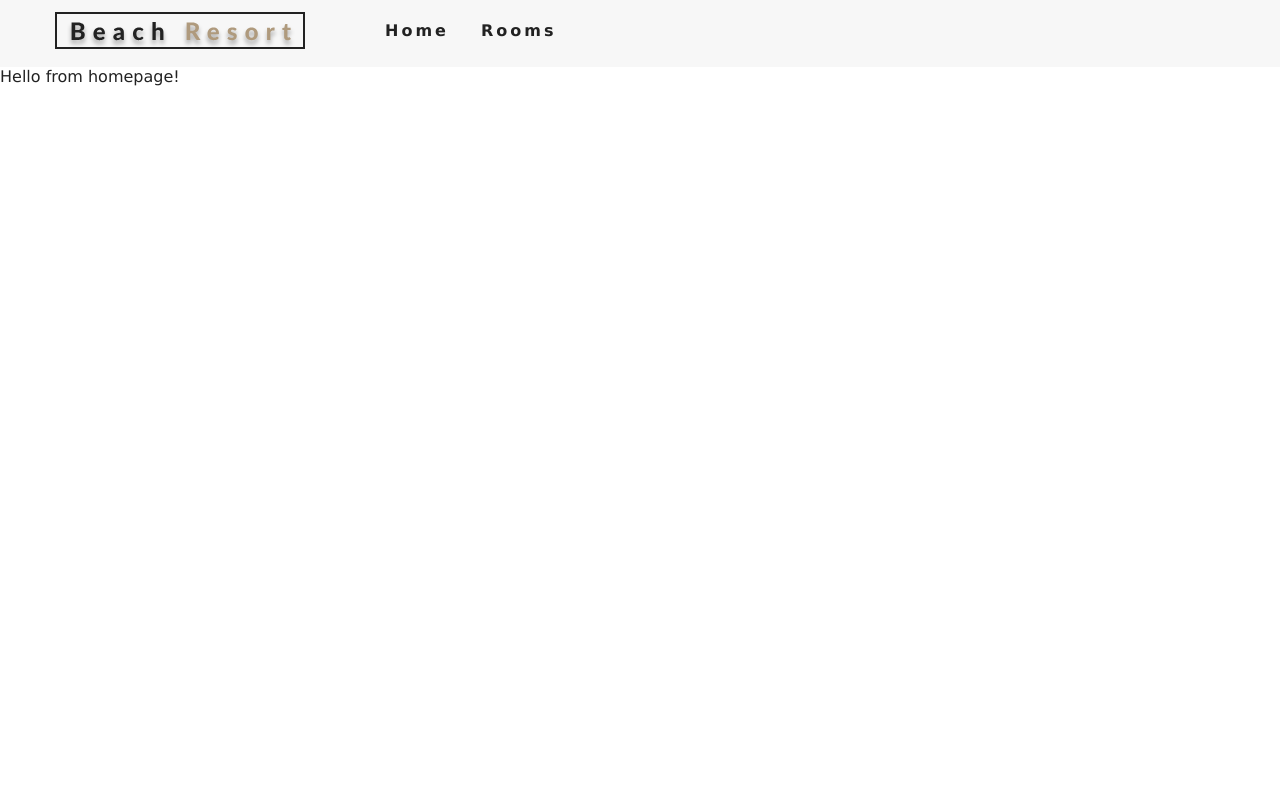
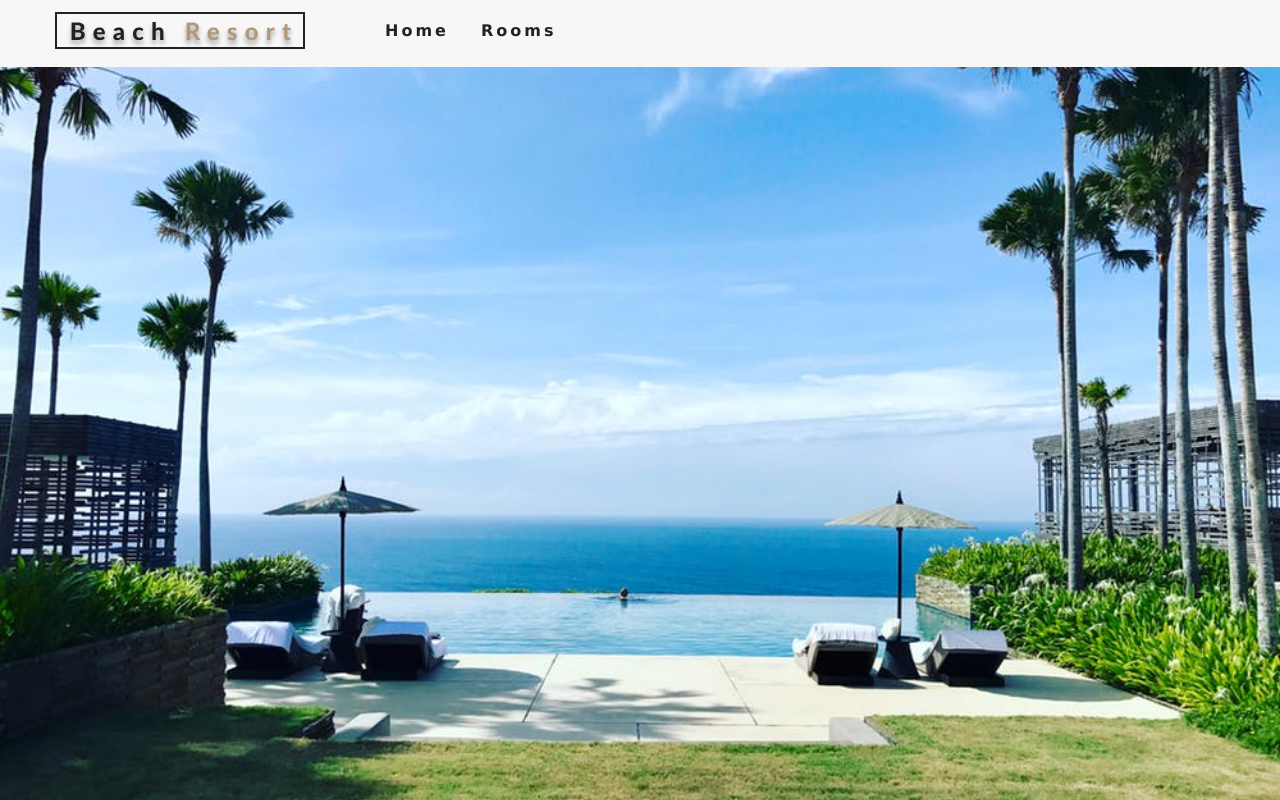
Before and after one commit to Lelen91/resort, a React (Create React App) app: page / in a window 1280 px wide. Built offline with nearby package versions, Linux system fonts and the light colour scheme.

Commit message:
add hero component

```diff
--- /dev/null
+++ b/src/components/Hero.js
@@ -0,0 +1,13 @@
+import React from 'react'
+
+export default function Hero({ children, className }) {
+  return (
+    <header className={className}>
+      {children}
+    </header>
+  )
+}
+
+Hero.defaultProps = {
+  className: 'defaultHero'
+}
--- a/src/pages/Error.js
+++ b/src/pages/Error.js
@@ -1,7 +1,8 @@
 import React from "react";
+import Hero from '../components/Hero';
 
 const Error = () => {
-  return <div>Oops... something went wrong!</div>;
+  return <Hero />;
 };
 
 export default Error;
--- a/src/pages/Home.js
+++ b/src/pages/Home.js
@@ -1,7 +1,8 @@
 import React from "react";
+import Hero from '../components/Hero';
 
 const Home = () => {
-  return <div>Hello from homepage!</div>;
+  return <Hero />;
 };
 
 export default Home;
--- a/src/pages/Rooms.js
+++ b/src/pages/Rooms.js
@@ -1,7 +1,8 @@
 import React from "react";
+import Hero from '../components/Hero';
 
 const Rooms = () => {
-  return <div>Hello from Rooms!</div>;
+  return <Hero className='roomsHero' />;
 };
 
 export default Rooms;
```
